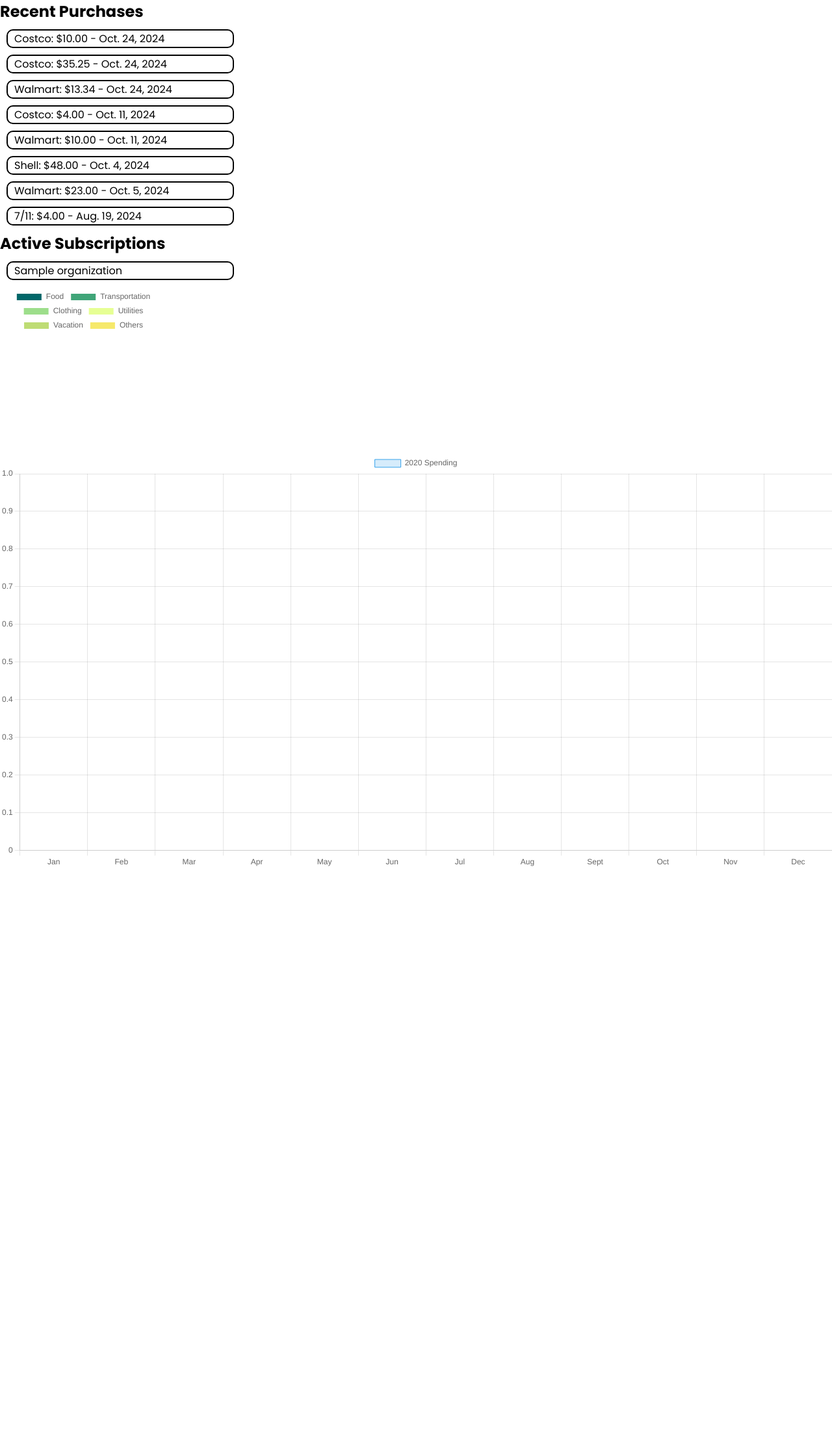
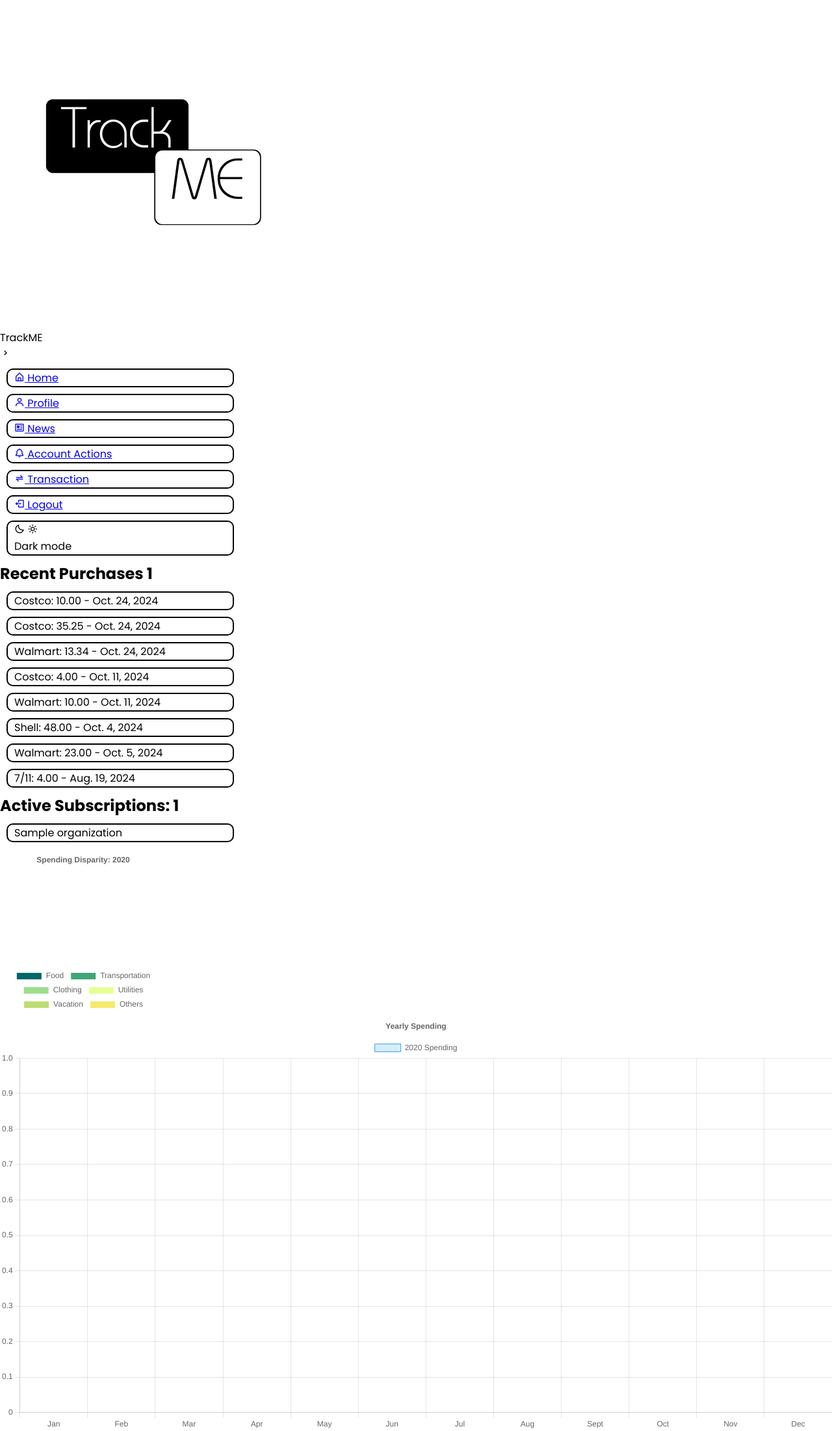
Before and after one commit to prithvipat/TrackME, a Django app: template financeMe/templates/profile.html in a window 1280 px wide. Shown: the whole page at 65% size. Before the commit the page ends 1333 px from the top, so only its background shows below. Run offline with Django 5.2, Linux system fonts and the light colour scheme; data comes from the database, SQL or seed files in the repository; the template is opened without the code that fills it: values that come from a table or form of the project are taken from there, most other values are stand-ins (such as "Sample title", 1, 10 or a date in 2020); parts of the project's set-up code (start-up, migrations or seed data) failed here and were passed over.

Commit message:
Update profile.html

```diff
--- a/financeMe/templates/profile.html
+++ b/financeMe/templates/profile.html
@@ -6,25 +6,98 @@
     <meta name="viewport" content="width=device-width, initial-scale=1.0">
     <title>{{username}} Account</title>
     <script src="https://cdn.jsdelivr.net/npm/chart.js"></script>
+    <link href='https://unpkg.com/boxicons@2.1.4/css/boxicons.min.css' rel='stylesheet'>
     <link rel="stylesheet" href="{% static 'css/profile.css' %}">
 
 </head>
 <body>
+    <nav class="sidebar close">
+        <header>
+            <div class="image-text">
+                <span class="image">
+                    <img src="/media/TrackME.png" alt="">
+                </span>
+                <div class="text logo-text">
+                    <span class="name">TrackME</span>
+                </div>
+            </div>
+            <i class='bx bx-chevron-right toggle'></i>
+        </header>
+        <div class="menu-bar">
+            <div class="menu">
+                <ul class="menu-links">
+                    <li class="nav-link">
+                        <a href="/">
+                            <i class='bx bx-home-alt icon'></i>
+                            <span class="text nav-text">Home</span>
+                        </a>
+                    </li>
+                    <li class="nav-link">
+                        <a href="/profile">
+                            <i class='bx bx-user icon'></i>
+                            <span class="text nav-text">Profile</span>
+                        </a>
+                    </li>
+                    <li class="nav-link">
+                        <a href="#">
+                            <i class='bx bx-news icon'></i>
+                            <span class="text nav-text">News</span>
+                        </a>
+                    </li>
+                    <li class="nav-link">
+                        <a href="#">
+                            <i class='bx bx-bell icon'></i>
+                            <span class="text nav-text">Account Actions</span>
+                        </a>
+                    </li>
+                    <li class="nav-link">
+                        <a href="/transaction">
+                            <i class='bx bx-transfer-alt icon'></i>
+                            <span class="text nav-text">Transaction</span>
+                        </a>
+                    </li>
+                </ul>
+            </div>
+            <div class="bottom-content">
+                <li class="#">
+                    <a href="/logout">
+                        <i class='bx bx-log-out icon'></i>
+                        <span class="text nav-text">Logout</span>
+                    </a>
+                </li>
+                <li class="mode">
+                    <div class="sun-moon">
+                        <i class='bx bx-moon icon moon'></i>
+                        <i class='bx bx-sun icon sun'></i>
+                    </div>
+                    <span class="mode-text text">Dark mode</span>
+                    <div class="toggle-switch">
+                        <span class="switch"></span>
+                    </div>
+                </li>
+
+            </div>
+        </div>
+    </nav>
+
+    <div class='user-info'>
         <div class='transactions_made'>
-        <ul>
-            <h2>Recent Purchases</h2>
+            <ul class = 'hh'>
+                <h2>Recent Purchases {{num_transactions}}</h2>
                 {% for t in transactions %}
-            <li><p>{{t.retailer}}: ${{t.amount}} - {{t.date}}</p></li>
+                <li class='jj'><p>{{t.retailer}}: {{t.amount}} - {{t.date}}</p></li>
                 {% endfor %}
             </ul>
         </div>
 
         <div class='subscriptions_made'>
-        <ul>
-            <h2>Active Subscriptions</h2>
+            <ul class='hh'>
+                <h2 class='headers'>Active Subscriptions: {{num_subscriptions}}</h2>
+                <div class='hh2'>
                     {% for i in subscriptions %}
-            <li><p>{{i.organization}} </p></li>
+                    <li class='jj'><p>{{i.organization}} </p></li>
                     {% endfor %}
+                </div>
             </ul>
         </div>
 
@@ -34,6 +107,7 @@
 
             <div class='bar-chart-yearly'>
                 <canvas id='yearly-bar-chart'></canvas>
+            </div>
         </div>
     </div>
 
@@ -61,7 +135,16 @@
                 labels: ['Food', 'Transportation', 'Clothing', 'Utilities', 'Vacation', 'Others']
             },
             options: {
-                responsive: true
+                responsive: true,
+                plugins: {
+                    title: {
+                        display:true,
+                        text: 'Spending Disparity: {{year}}'
+                    },
+                    legend: {
+                        position: 'bottom'
+                    }
+                }
             }
         };
 
@@ -105,6 +188,12 @@
                     y: {
                         beginAtZero: true
                     }
+                },
+                plugins: {
+                    title: {
+                        display:true,
+                        text: "Yearly Spending"
+                    }
                 }
             }
         };
@@ -112,5 +201,48 @@
         new Chart(ctxYearly, configYearly);
     </script>
 
+    <script>
+        const body = document.querySelector('body'),
+        sidebar = body.querySelector('nav'),
+        toggle = body.querySelector(".toggle"),
+        modeSwitch = body.querySelector(".toggle-switch"),
+        modeText = body.querySelector(".mode-text");
+
+  toggle.addEventListener("click", () => {
+      sidebar.classList.toggle("close");
+  });
+
+  searchBtn.addEventListener("click", () => {
+      sidebar.classList.remove("close");
+  });
+
+  // Check for saved theme preference on page load
+
+  document.addEventListener('DOMContentLoaded', (event) => {
+      const savedTheme = localStorage.getItem('theme');
+      if (savedTheme) {
+          document.body.classList.add(savedTheme);
+          if (savedTheme === 'dark') {
+              modeText.innerText = "Light mode";
+          } else {
+              modeText.innerText = "Dark mode";
+          }
+      }
+  });
+
+
+  modeSwitch.addEventListener("click", () => {
+      if (document.body.classList.contains("dark")) {
+          document.body.classList.remove("dark");
+          localStorage.setItem('theme', '');
+          modeText.innerText = "Dark mode";
+      } else {
+          document.body.classList.add("dark");
+          localStorage.setItem('theme', 'dark');
+          modeText.innerText = "Light mode";
+      }
+  });
+    </script>
+
 </body>
 </html>
```
Lines whose indentation alone changed are shown as unchanged.
